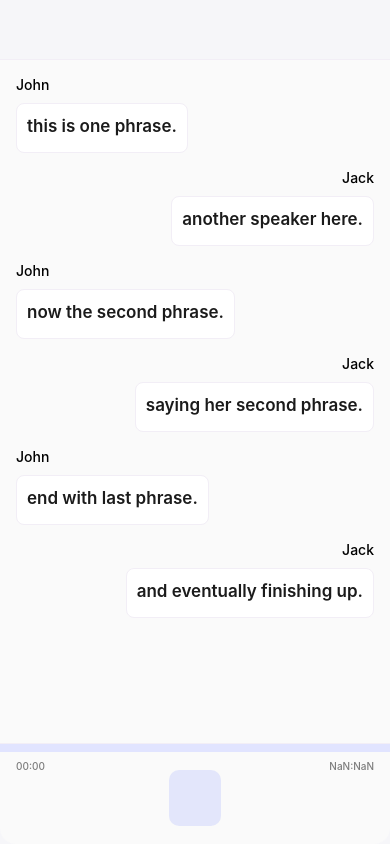
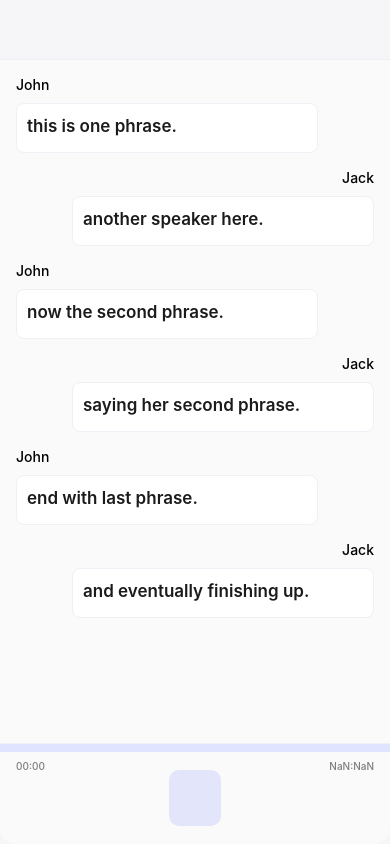
Before and after one commit to noumantahir/nt-web-transcript-sample, a React Native app: screen / in a window 390 px wide. Built offline with nearby package versions, Linux system fonts and the light colour scheme.

Commit message:
rearranged pressable in transcript item

```diff
--- a/src/screens/transcript/children/TranscriptItem.tsx
+++ b/src/screens/transcript/children/TranscriptItem.tsx
@@ -10,7 +10,7 @@ interface Props {
   data: TranscriptEntry,
   index: number,
   activeIndex: number,
-  onPress: (index:number) => void,
+  onPress: (index: number) => void,
 }
 
 export const TranscriptItem = ({ data, index, activeIndex, onPress }: Props) => {
@@ -64,11 +64,11 @@ export const TranscriptItem = ({ data, index, activeIndex, onPress }: Props) =>
     <Animated.View entering={FadeInDown.delay(_animDelay)} style={_containerStyle}>
       <Text preset={TextPresets.LABEL} style={_textStyle}>{data.speaker}</Text>
 
-      <Pressable onPress={_onPress}>
-        <Animated.View style={[_bubbleStyle, animatedBubbleStyle]}>
+      <Animated.View style={[_bubbleStyle, animatedBubbleStyle]}>
+        <Pressable onPress={_onPress}>
           <Text preset={TextPresets.BODY} style={_textStyle}>{data.message}</Text>
-        </Animated.View>
-      </Pressable>
+        </Pressable>
+      </Animated.View>
 
     </Animated.View >
   )
```
